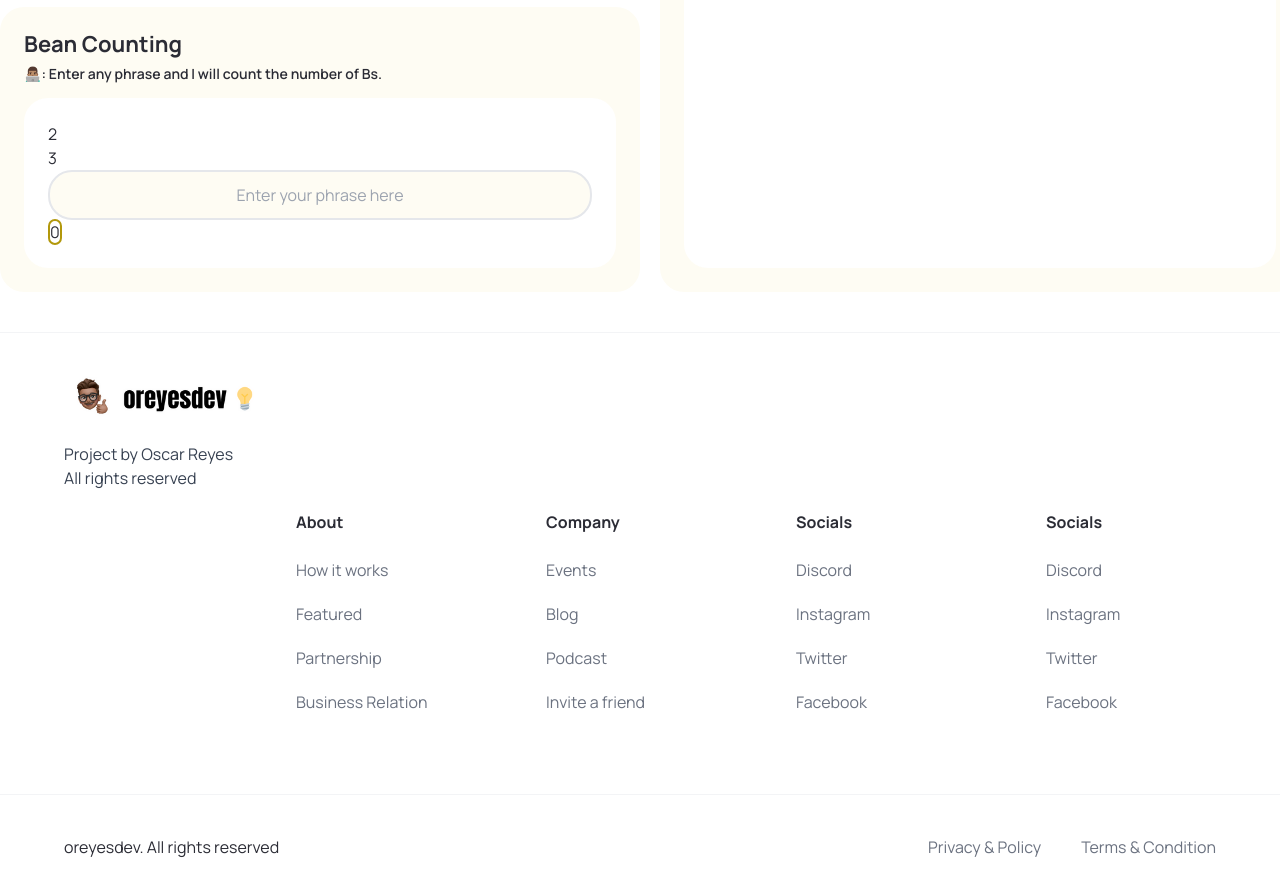
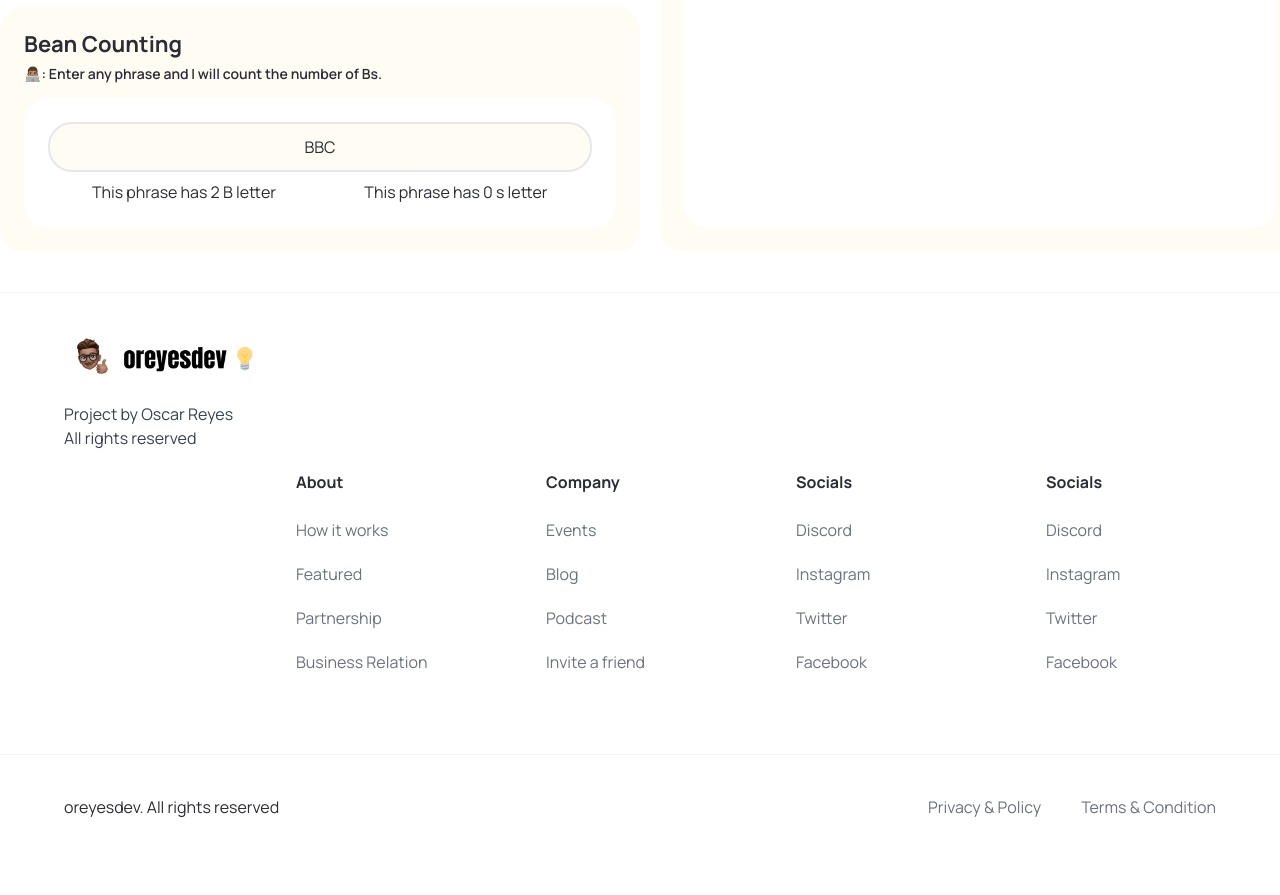
Before and after one commit to jon-oscar/eloquent-js, a Next.js app: page /chapter3 in a window 1280 px wide. Shown: the part 1220-2115 px from the top of the page. After the commit the page ends 2079 px from the top, so only its background shows below. Built offline with nearby package versions, Linux system fonts and the light colour scheme.

Commit message:
Update BeanCounting  exercise component working and test passed

```diff
--- a/components/exercises/chapter-3-oscar/BeanCounting.tsx
+++ b/components/exercises/chapter-3-oscar/BeanCounting.tsx
@@ -1,6 +1,6 @@
 import React, { useState } from 'react';
 
-const countBs = (param: string): number => {
+export function countBs(param: string): number {
   let count = 0;
   for (let i = 0; i < param.length; i++) {
     if (param[i] === 'B') {
@@ -8,9 +8,9 @@ const countBs = (param: string): number => {
     }
   }
   return count;
-};
+}
 
-const countChar = (param: string, char: string): number => {
+export function countChar(param: string, char: string): number {
   let count = 0;
   for (let i = 0; i < param.length; i++) {
     if (param[i] === char) {
@@ -18,14 +18,12 @@ const countChar = (param: string, char: string): number => {
     }
   }
   return count;
-};
+}
 
 const BeanCounting = () => {
-  const [state, setState] = useState('');
+  const [state, setState] = useState('BBC');
   return (
     <div>
-      <div>{countBs('BBC')}</div>
-      <div>{countChar('This is a phrase', 's')}</div>
       <input
         type='text'
         value={state}
@@ -34,9 +32,14 @@ const BeanCounting = () => {
         className='text-center bg-[#FEFCF3] border-2 border-black-50 rounded-3xl w-full h-[50px]'
         aria-label='Phrase'
       />
-      <span className='text-center bg-white border-2 border-[#B2980B] rounded-3xl w-full h-[50px] overflow-hidden'>
-        {countBs(state)}
-      </span>
+      <div className='flex flex-row mt-2'>
+        <div className='flex-1 text-center'>
+          <p>This phrase has {countBs(state)} B letter</p>
+        </div>
+        <div className='flex-1 text-center'>
+          <p>This phrase has {countChar(state, 's')} s letter</p>
+        </div>
+      </div>
     </div>
   );
 };
```
Also changed, not shown: 1 other file (tests, documents, lock files or other folders).
